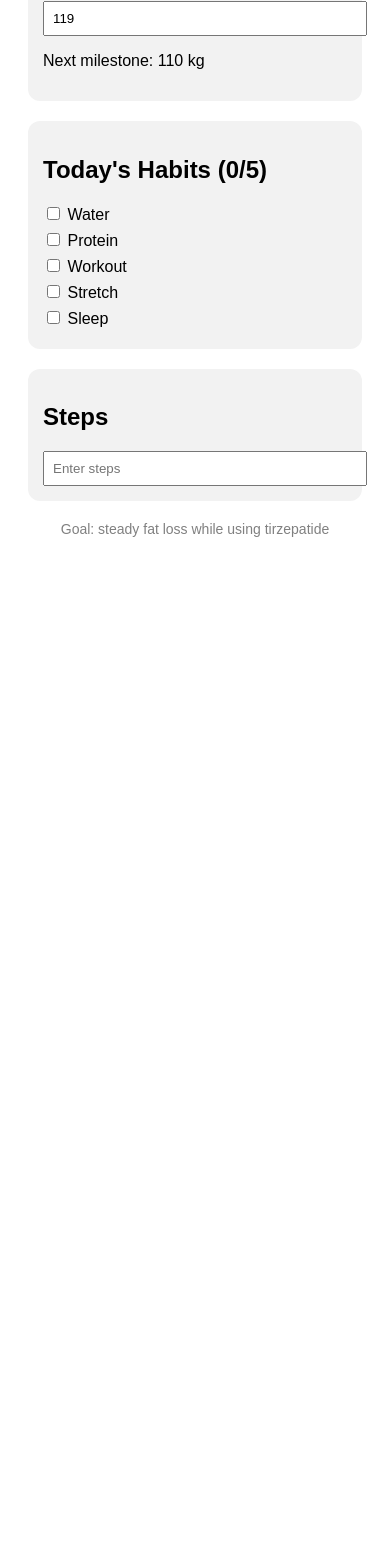
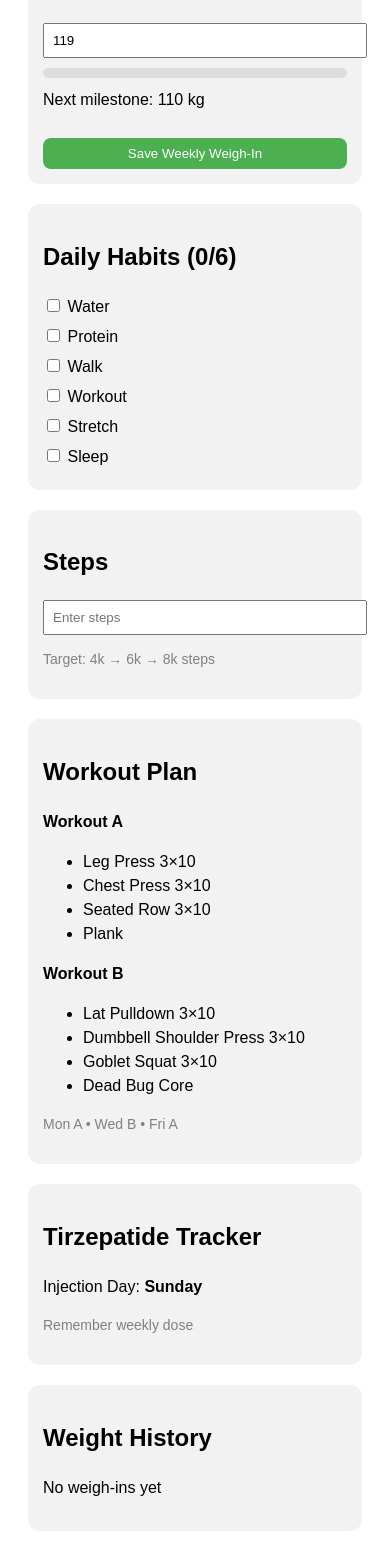
Before and after one commit to lime0440/emil-fitness-app, a React (Vite) app: page / in a window 390 px wide. Shown: the part 227-1786 px from the top of the page. Before the commit the page ends 844 px from the top, so only its background shows below. Built offline with nearby package versions, Linux system fonts and the light colour scheme.

Commit message:
Update emil_fitness_mobile_dashboard.jsx

```diff
--- a/src/emil_fitness_mobile_dashboard.jsx
+++ b/src/emil_fitness_mobile_dashboard.jsx
@@ -1,104 +1,375 @@
 import React, { useEffect, useState } from "react";
 
 export default function EmilFitnessMobileDashboard() {
-  const [weight, setWeight] = useState(119);
-  const [steps, setSteps] = useState("");
-  const [habits, setHabits] = useState({
-    water: false,
-    protein: false,
-    workout: false,
-    stretch: false,
-    sleep: false
+
+  const milestones = [119,110,105,99,95,90,85];
+
+  const [weight,setWeight] = useState(119);
+  const [steps,setSteps] = useState("");
+  const [history,setHistory] = useState([]);
+  const [habits,setHabits] = useState({
+    water:false,
+    protein:false,
+    walk:false,
+    workout:false,
+    stretch:false,
+    sleep:false
   });
 
-  const milestones = [119,110,105,99,90,85];
+  const [injectionDay] = useState("Sunday");
 
-  useEffect(() => {
-    const saved = localStorage.getItem("emilFitnessData");
-    if (saved) {
+  useEffect(()=>{
+    const saved = localStorage.getItem("emilFitnessApp");
+
+    if(saved){
       const data = JSON.parse(saved);
+
       setWeight(data.weight || 119);
       setSteps(data.steps || "");
       setHabits(data.habits || habits);
+      setHistory(data.history || []);
     }
-  }, []);
 
-  useEffect(() => {
-    localStorage.setItem("emilFitnessData", JSON.stringify({ weight, steps, habits }));
-  }, [weight, steps, habits]);
+  },[]);
 
-  const toggleHabit = (name) => {
-    setHabits({ ...habits, [name]: !habits[name] });
-  };
+  useEffect(()=>{
+
+    localStorage.setItem("emilFitnessApp",JSON.stringify({
+      weight,
+      steps,
+      habits,
+      history
+    }))
+
+  },[weight,steps,habits,history]);
+
+  const toggleHabit=(h)=>{
+    setHabits({...habits,[h]:!habits[h]});
+  }
 
   const completed = Object.values(habits).filter(Boolean).length;
 
-  const nextMilestone = milestones.find(m => m < weight);
+  const nextMilestone = milestones.find(m=>m < weight);
+
+  const addWeighIn=()=>{
+
+    const today = new Date().toLocaleDateString();
+
+    const newEntry={
+      date:today,
+      weight
+    }
+
+    setHistory([newEntry,...history]);
+  }
+
+  const progressPercent = Math.max(0, Math.min(100, ((119-weight)/(119-85))*100 ));
 
   return (
+
 <div style={{
+
   fontFamily:"Arial, sans-serif",
   maxWidth:"420px",
   margin:"auto",
-      padding:"20px"
+  padding:"20px",
+  lineHeight:1.5
+
 }}>
 
-      <h1 style={{textAlign:"center"}}>Emil Fitness Dashboard</h1>
+<h1 style={{textAlign:"center"}}>Emil Fitness App</h1>
+
+<p style={{textAlign:"center",color:"gray"}}>Healthy fat loss with tirzepatide</p>
+
+
+{/* Progress */}
 
 <div style={{
+
 background:"#f2f2f2",
+
 padding:"15px",
+
 borderRadius:"12px",
+
 marginBottom:"20px"
+
 }}>
-        <h2>Current Weight</h2>
+
+<h2>Weight Progress</h2>
+
 <input
+
  type="number"
+
  value={weight}
-          onChange={(e)=>setWeight(e.target.value)}
-          style={{width:"100%", padding:"8px"}}
+
+ onChange={(e)=>setWeight(Number(e.target.value))}
+
+ style={{width:"100%",padding:"8px"}}
+
 />
-        <p>Next milestone: {nextMilestone} kg</p>
+
+
+<div style={{
+
+background:"#ddd",
+
+height:"10px",
+
+borderRadius:"6px",
+
+marginTop:"10px"
+
+}}>
+
+<div style={{
+
+background:"#4CAF50",
+
+width:`${progressPercent}%`,
+
+height:"10px",
+
+borderRadius:"6px"
+
+}}></div>
+
 </div>
 
-      <div style={{
-        background:"#f2f2f2",
-        padding:"15px",
-        borderRadius:"12px",
-        marginBottom:"20px"
-      }}>
-        <h2>Today's Habits ({completed}/5)</h2>
 
-        {Object.keys(habits).map(h => (
-          <label key={h} style={{display:"block", marginBottom:"6px"}}>
-            <input
-              type="checkbox"
-              checked={habits[h]}
-              onChange={()=>toggleHabit(h)}
-            /> {h.charAt(0).toUpperCase()+h.slice(1)}
-          </label>
-        ))}
+<p style={{marginTop:"10px"}}>Next milestone: {nextMilestone} kg</p>
+
+<button
+
+onClick={addWeighIn}
+
+style={{
+
+marginTop:"10px",
+
+padding:"8px",
+
+width:"100%",
+
+border:"none",
+
+background:"#4CAF50",
+
+color:"white",
+
+borderRadius:"8px"
+
+}}
+
+>
+
+Save Weekly Weigh‑In
+
+</button>
+
+
 </div>
 
+
+{/* Habits */}
+
 <div style={{
+
 background:"#f2f2f2",
+
 padding:"15px",
-        borderRadius:"12px"
+
+borderRadius:"12px",
+
+marginBottom:"20px"
+
 }}>
-        <h2>Steps</h2>
+
+<h2>Daily Habits ({completed}/6)</h2>
+
+
+{Object.keys(habits).map(h=> (
+
+<label key={h} style={{display:"block",marginBottom:"6px"}}>
+
 <input
-          type="number"
-          value={steps}
-          placeholder="Enter steps"
-          onChange={(e)=>setSteps(e.target.value)}
-          style={{width:"100%", padding:"8px"}}
+
+ type="checkbox"
+
+ checked={habits[h]}
+
+ onChange={()=>toggleHabit(h)}
+
 />
+
+{" "}
+
+{h.charAt(0).toUpperCase()+h.slice(1)}
+
+</label>
+
+))}
+
+
 </div>
 
-      <div style={{marginTop:"20px", fontSize:"14px", textAlign:"center", color:"gray"}}>
-        Goal: steady fat loss while using tirzepatide
+
+{/* Steps */}
+
+<div style={{
+
+background:"#f2f2f2",
+
+padding:"15px",
+
+borderRadius:"12px",
+
+marginBottom:"20px"
+
+}}>
+
+<h2>Steps</h2>
+
+<input
+
+ type="number"
+
+ value={steps}
+
+ placeholder="Enter steps"
+
+ onChange={(e)=>setSteps(e.target.value)}
+
+ style={{width:"100%",padding:"8px"}}
+
+/>
+
+
+<p style={{fontSize:"14px",color:"gray"}}>Target: 4k → 6k → 8k steps</p>
+
 </div>
 
+
+{/* Workout Plan */}
+
+<div style={{
+
+background:"#f2f2f2",
+
+padding:"15px",
+
+borderRadius:"12px",
+
+marginBottom:"20px"
+
+}}>
+
+<h2>Workout Plan</h2>
+
+
+<p><b>Workout A</b></p>
+
+<ul>
+
+<li>Leg Press 3×10</li>
+
+<li>Chest Press 3×10</li>
+
+<li>Seated Row 3×10</li>
+
+<li>Plank</li>
+
+</ul>
+
+
+<p><b>Workout B</b></p>
+
+<ul>
+
+<li>Lat Pulldown 3×10</li>
+
+<li>Dumbbell Shoulder Press 3×10</li>
+
+<li>Goblet Squat 3×10</li>
+
+<li>Dead Bug Core</li>
+
+</ul>
+
+
+<p style={{fontSize:"14px",color:"gray"}}>Mon A • Wed B • Fri A</p>
+
+
 </div>
+
+
+{/* Tirzepatide */}
+
+<div style={{
+
+background:"#f2f2f2",
+
+padding:"15px",
+
+borderRadius:"12px",
+
+marginBottom:"20px"
+
+}}>
+
+<h2>Tirzepatide Tracker</h2>
+
+
+<p>Injection Day: <b>{injectionDay}</b></p>
+
+<p style={{fontSize:"14px",color:"gray"}}>Remember weekly dose</p>
+
+
+</div>
+
+
+{/* History */}
+
+<div style={{
+
+background:"#f2f2f2",
+
+padding:"15px",
+
+borderRadius:"12px"
+
+}}>
+
+<h2>Weight History</h2>
+
+
+{history.length===0 && <p>No weigh‑ins yet</p>}
+
+
+{history.map((h,i)=> (
+
+<div key={i} style={{fontSize:"14px"}}>
+
+{h.date} — {h.weight} kg
+
+</div>
+
+))}
+
+
+</div>
+
+
+<p style={{marginTop:"25px",textAlign:"center",fontSize:"13px",color:"gray"}}>
+
+Goal: 119 → 105 → 99 → 90 kg
+
+</p>
+
+
+</div>
+
 );
+
 }
```
Lines whose indentation alone changed are shown as unchanged.
